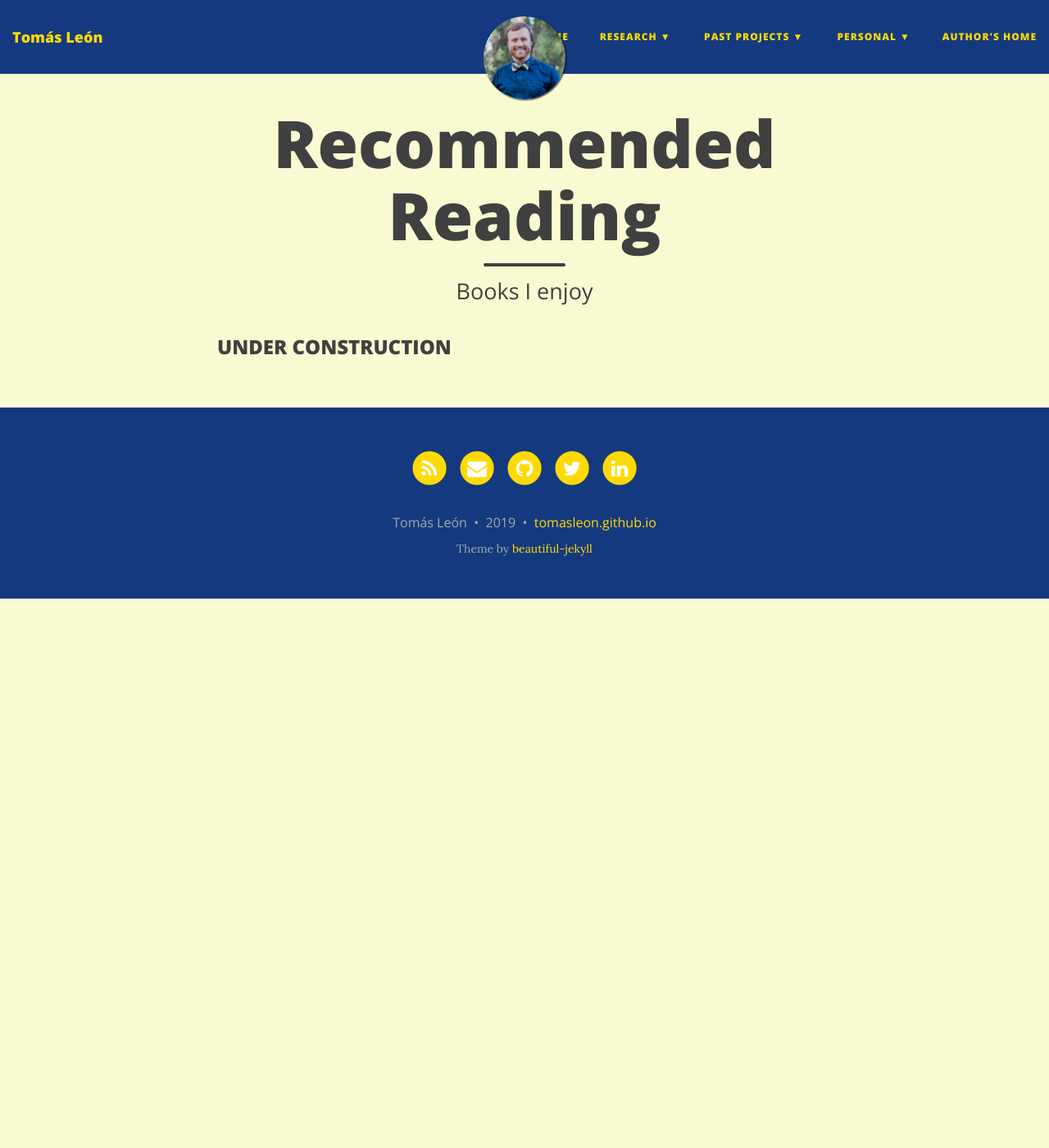
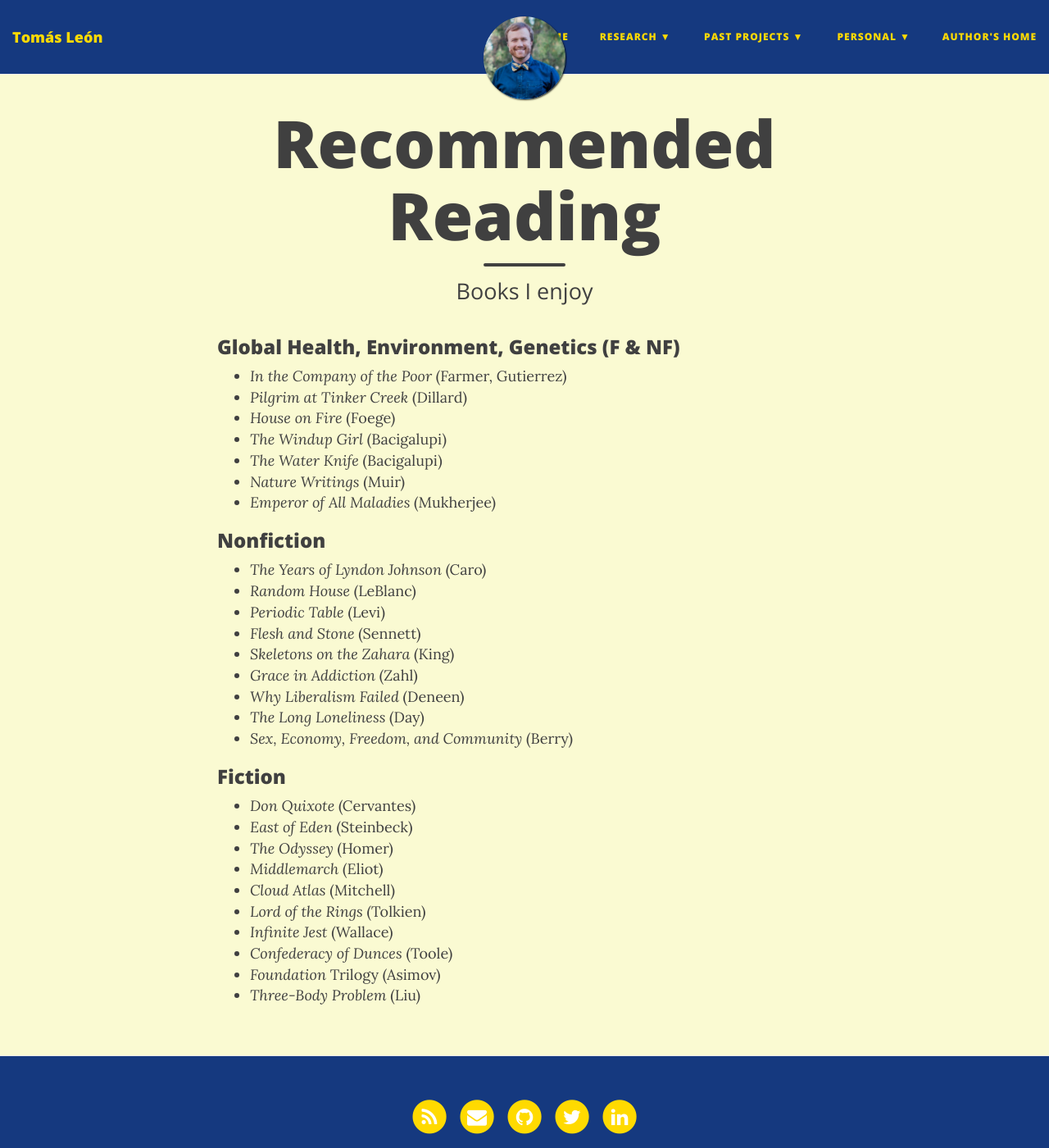
Before and after one commit to tomasleon/tomasleon.github.io, a Jekyll site: the page built from recommended_reading.md, in a window 1280 px wide and 1400 px high. Shown: the whole window at 82% size. Built offline with Jekyll 4.4.1, drawn with Linux system fonts in a browser that asks for light colours; nearby versions of some CDN libraries.

Commit message:
First addition of reading list

```diff
--- a/recommended_reading.md
+++ b/recommended_reading.md
@@ -4,4 +4,37 @@ title: Recommended Reading
 subtitle: Books I enjoy
 ---
 
-### UNDER CONSTRUCTION
+### Global Health, Environment, Genetics (F & NF)
+
+* _In the Company of the Poor_ (Farmer, Gutierrez)
+* _Pilgrim at Tinker Creek_ (Dillard)
+* _House on Fire_ (Foege)
+* _The Windup Girl_ (Bacigalupi)
+* _The Water Knife_ (Bacigalupi)
+* _Nature Writings_ (Muir)
+* _Emperor of All Maladies_ (Mukherjee)
+
+### Nonfiction
+
+* _The Years of Lyndon Johnson_ (Caro)
+* _Random House_ (LeBlanc)
+* _Periodic Table_ (Levi)
+* _Flesh and Stone_ (Sennett)
+* _Skeletons on the Zahara_ (King)
+* _Grace in Addiction_ (Zahl)
+* _Why Liberalism Failed_ (Deneen)
+* _The Long Loneliness_ (Day)
+* _Sex, Economy, Freedom, and Community_ (Berry)
+
+### Fiction
+
+* _Don Quixote_ (Cervantes)
+* _East of Eden_ (Steinbeck)
+* _The Odyssey_ (Homer)
+* _Middlemarch_ (Eliot)
+* _Cloud Atlas_ (Mitchell)
+* _Lord of the Rings_ (Tolkien)
+* _Infinite Jest_ (Wallace)
+* _Confederacy of Dunces_ (Toole)
+* _Foundation_ Trilogy (Asimov)
+* _Three-Body Problem_ (Liu)
```
